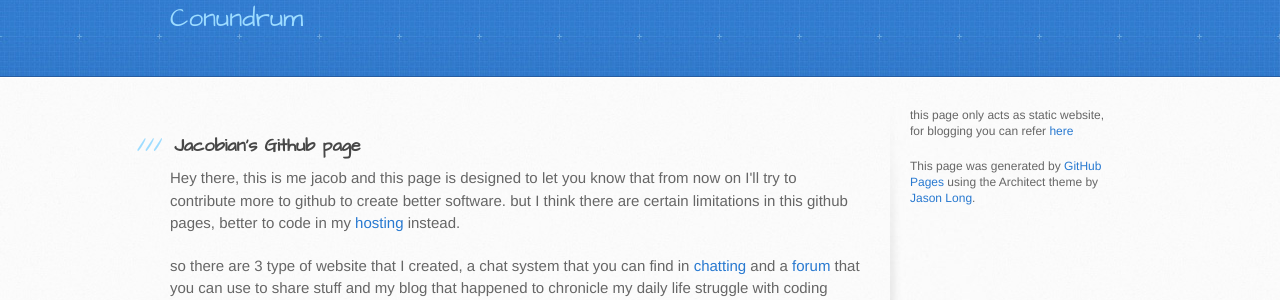
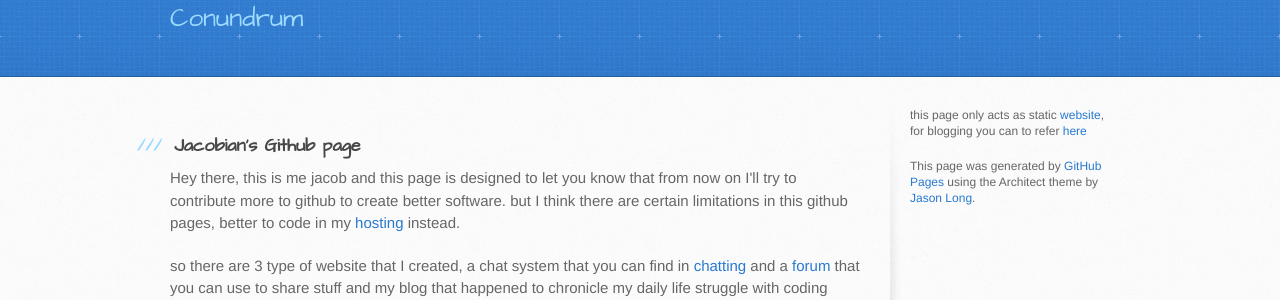
Before and after one commit to jacobian64/jacobian64.github.io, a Jekyll site: the page index.html, which Jekyll copies as it is, in a window 1280 px wide. Shown: the part 124-424 px from the top of the page. Built offline with Jekyll 4.4.1, drawn with Linux system fonts in a browser that asks for light colours.

```diff
--- a/index.html
+++ b/index.html
@@ -45,7 +45,7 @@ and a <a href="http://karengnayong.co.id">forum</a> that you can use to share st
 
         <aside id="sidebar">
 
-        <p>this page only acts as static website, for blogging you can refer <a href="http://jacobian.web.id">here</a></p>
+        <p>this page only acts as static <a href="http://lagi.date/images">website</a>, for blogging you can to refer <a href="http://jacobian.web.id">here</a></p>
           <p>This page was generated by <a href="https://pages.github.com">GitHub Pages</a> using the Architect theme by <a href="https://twitter.com/jasonlong">Jason Long</a>.</p>
 
         </aside>
```
